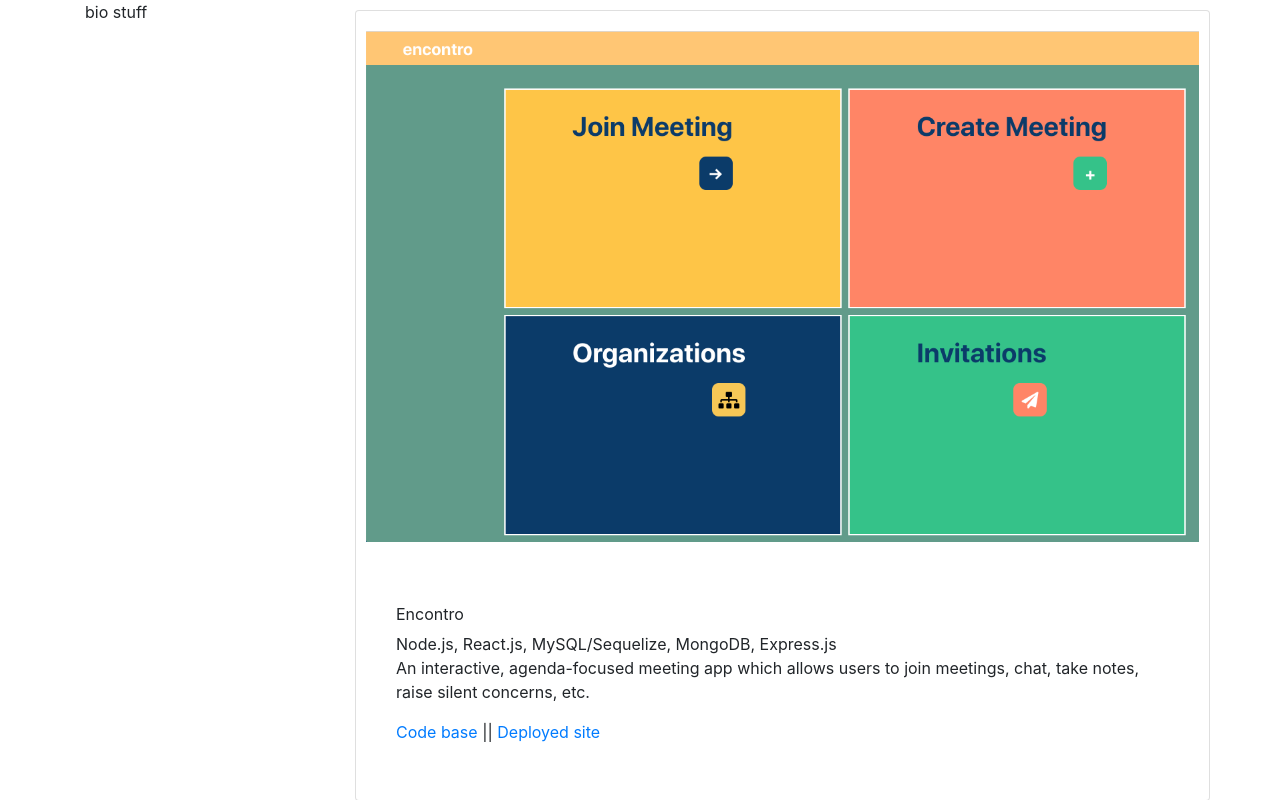
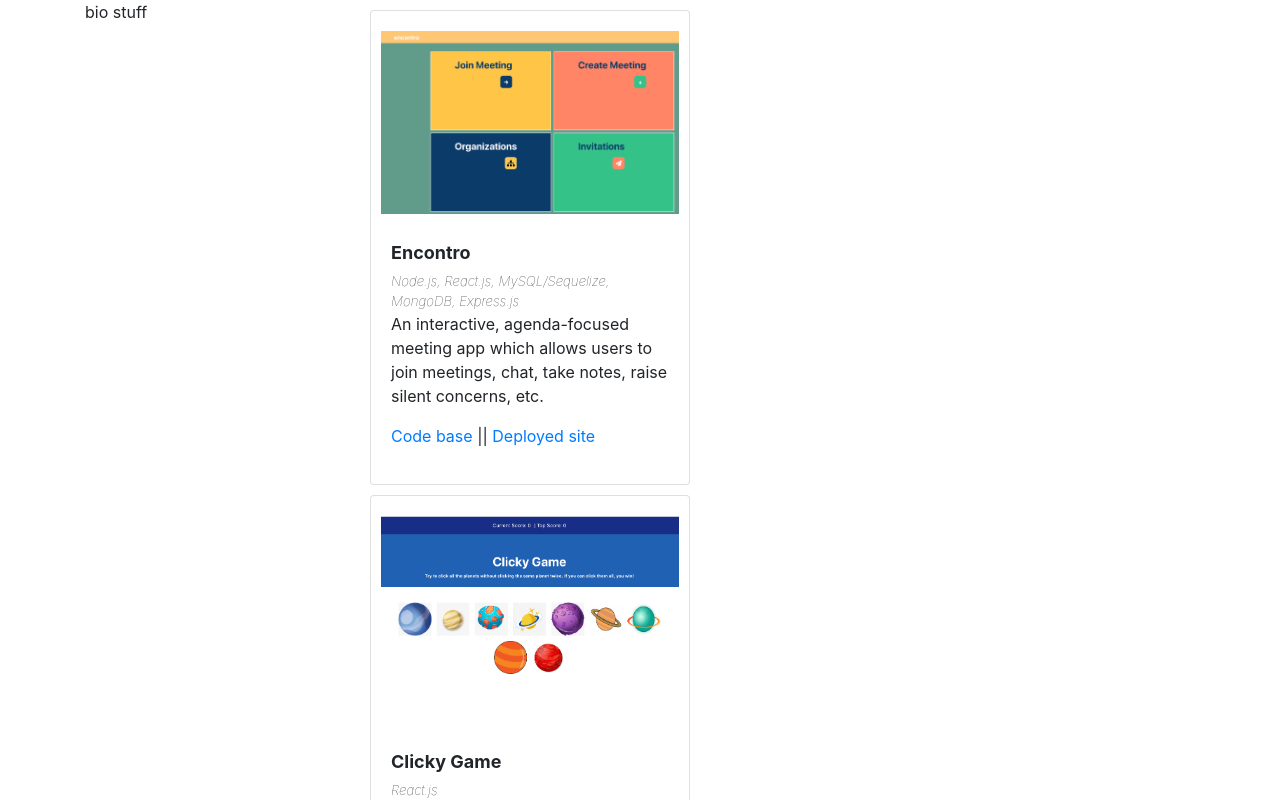
Before and after one commit to rjflanagan95/react-portfolio, a React (Create React App) app: page / in a window 1280 px wide. Shown: the top 800 px of the page. Built offline with nearby package versions, Linux system fonts and the light colour scheme.

Commit message:
more styling to portfolio items

```diff
--- a/src/components/Main/index.js
+++ b/src/components/Main/index.js
@@ -2,6 +2,7 @@ import React, { Component } from "react";
 import { Container, Row, Col } from "reactstrap";
 import PortfolioItem from "../PortfolioItem/index.js";
 import projects from "../../projects.json";
+import "./style.css";
 
 class Main extends Component {
   state = {
@@ -13,11 +14,9 @@ class Main extends Component {
       <Container>
         <Row>
           <Col xs="3">bio stuff</Col>
-          <Col>
+          <Col className="portfolioArea">
             {this.state.projects.map((val, index) =>
-              <Row>
-                <PortfolioItem key={index} title={val.title} subtitle={val.subtitle} text={val.text} githubLink={val.githubLink} hostLink={val.hostLink} image={val.image}/>
-              </Row>
+              <PortfolioItem className="portfolioItem" key={index} title={val.title} subtitle={val.subtitle} text={val.text} githubLink={val.githubLink} hostLink={val.hostLink} image={val.image}/>
             )}
           </Col>
         </Row>
--- /dev/null
+++ b/src/components/Main/style.css
@@ -0,0 +1,7 @@
+.portfolioArea {
+
+}
+
+.portfolioItem {
+
+}
--- a/src/components/PortfolioItem/index.js
+++ b/src/components/PortfolioItem/index.js
@@ -26,10 +26,10 @@ class PortfolioItem extends Component {
       <Card className="portfolioCard">
         <CardImg className="cardImage" src={this.state.image}/>
         <CardBody className="cardBody">
-          <CardTitle className="cardTitle">{this.state.title}</CardTitle>
-          <CardSubtitle className="cardSubTitle">{this.state.subtitle}</CardSubtitle>
-          <CardText className="cardText">{this.state.text}</CardText>
-          <div className="cardLinks">{cardLinks}</div>
+          <CardTitle className="projectTitle">{this.state.title}</CardTitle>
+          <CardSubtitle className="projectTech">{this.state.subtitle}</CardSubtitle>
+          <CardText className="projectDesc">{this.state.text}</CardText>
+          <div className="projectLinks">{cardLinks}</div>
         </CardBody>
       </Card>
     );
--- a/src/components/PortfolioItem/style.css
+++ b/src/components/PortfolioItem/style.css
@@ -1,27 +1,31 @@
 .portfolioCard {
     margin: 10px 0 10px 0;
+    width: 20rem;
 }
 
 .cardImage {
-    padding: 20px 10px 20px 10px;
+    padding: 20px 10px 5px 10px;
 }
 
 .cardBody {
-    margin: 20px;
-}
-
-.cardTitle {
 
 }
 
-.cardSubTitle {
+.projectTitle {
+    font-weight: bold;
+    font-size: large;
+}
+
+.projectTech {
+    font-style: italic;
+    font-weight: lighter;
+    font-size: smaller;
+}
+
+.projectDesc {
 
 }
 
-.cardText {
+.projectLinks {
 
 }
-
-.cardLinks {
-    text-decoration: none;
-}
```
